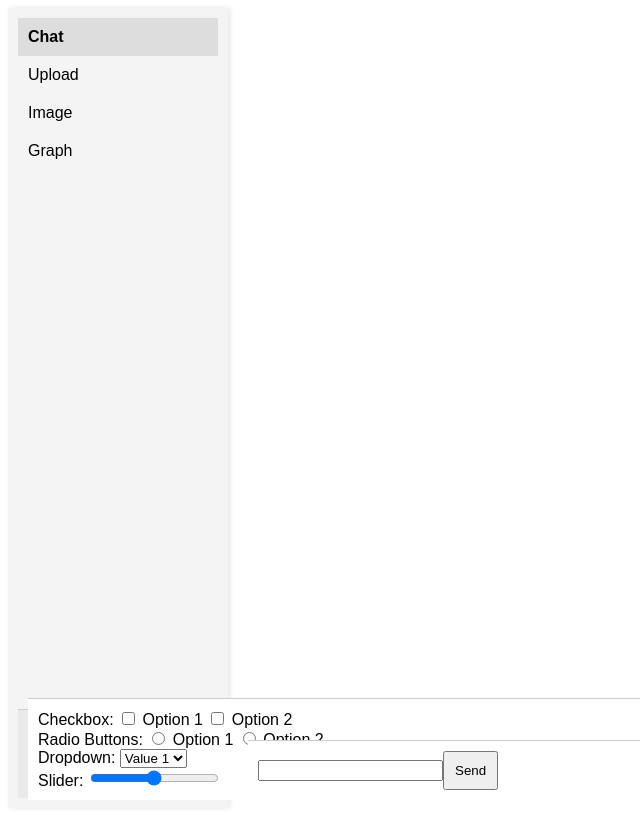
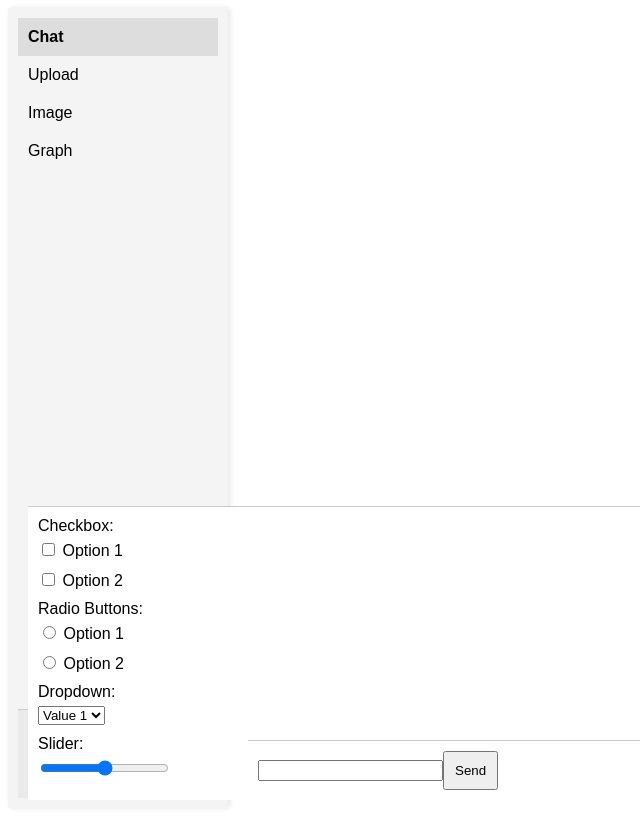
Before and after one commit to Kazu-num/webapp_test, a Flask app: page / in a window 1280 px wide. Shown: the whole page, without its empty margins (0-640 px from the left). Run offline with Flask 3, Linux system fonts and the light colour scheme; some libraries are stand-ins or nearby versions.

Commit message:
Flask proto7

```diff
--- a/Flask/static/style.css
+++ b/Flask/static/style.css
@@ -36,6 +36,15 @@ body {
     border-top: 1px solid #ccc;
     width: 100%;  /* サイドバーの幅に合わせる */
     box-sizing: border-box;  /* パディングを含む幅を計算 */
+}
+
+.controls form div {
+    margin-bottom: 10px;
+}
+
+.controls form div label {
+    display: block;
+    margin-bottom: 5px;
 }
 
 .main-content {
--- a/Flask/templates/index.html
+++ b/Flask/templates/index.html
@@ -59,25 +59,37 @@
                 <form>
                     <div>
                         <label>Checkbox:</label>
+                        <div>
                             <input type="checkbox" name="checkbox1"> Option 1
+                        </div>
+                        <div>
                             <input type="checkbox" name="checkbox2"> Option 2
+                        </div>
                     </div>
                     <div>
                         <label>Radio Buttons:</label>
+                        <div>
                             <input type="radio" name="radio" value="option1"> Option 1
+                        </div>
+                        <div>
                             <input type="radio" name="radio" value="option2"> Option 2
+                        </div>
                     </div>
                     <div>
                         <label>Dropdown:</label>
+                        <div>
                             <select name="dropdown">
                                 <option value="value1">Value 1</option>
                                 <option value="value2">Value 2</option>
                                 <option value="value3">Value 3</option>
                             </select>
                         </div>
+                    </div>
                     <div>
                         <label>Slider:</label>
+                        <div>
                             <input type="range" name="slider" min="0" max="100" value="50">
+                        </div>
                     </div>
                 </form>
             </div>
```
Lines whose indentation alone changed are shown as unchanged.
